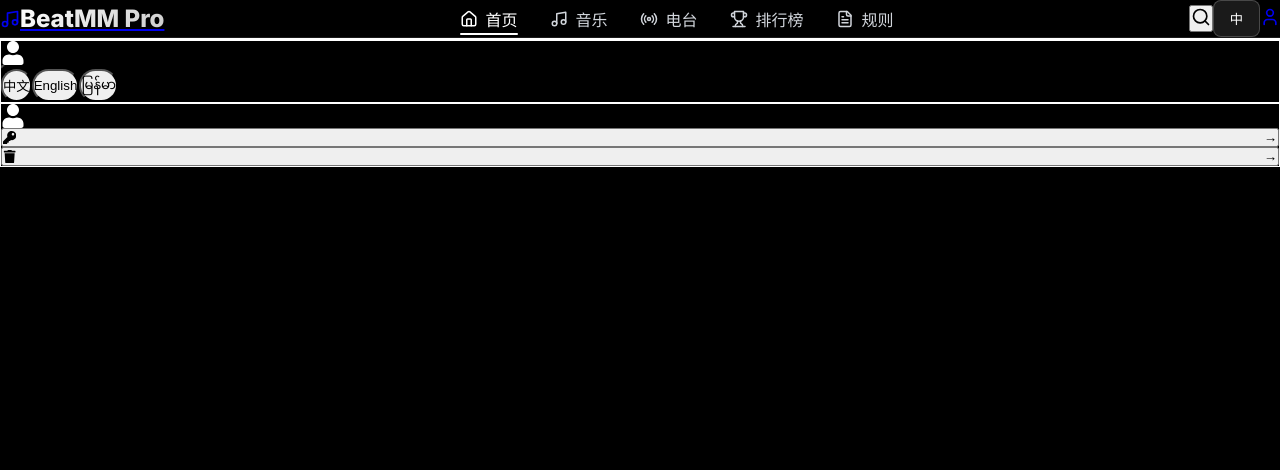
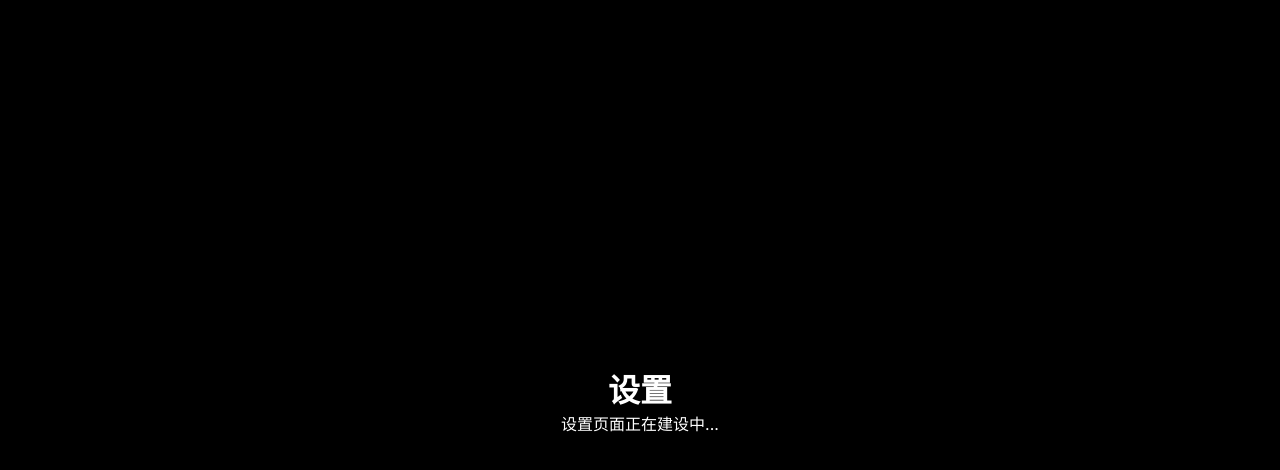
Before and after one commit to BB808B/Beatmm02, a Next.js app in the folder frontend/: page /settings in a window 1280 px wide. Shown: the top 470 px of the page. Built offline with nearby package versions, Linux system fonts and the light colour scheme.

Commit message:
Update page.tsx

```diff
--- a/frontend/src/app/settings/page.tsx
+++ b/frontend/src/app/settings/page.tsx
@@ -1,242 +1,15 @@
-'use client';
+// file: frontend/src/app/settings/page.tsx
+import React from 'react';
 
-import React, { useState, useEffect } from 'react';
-import { motion } from 'framer-motion';
-import { FaMoon, FaSun, FaBell, FaShieldAlt, FaKey, FaTrash, FaGlobe, FaUser } from 'react-icons/fa'; // 确保这里包含了 FaUser
-import NavbarComponent from '@/components/Navbar';
-import { TranslationType, Language } from '@/types';
-
-export default function SettingsPage() {
-  const [currentLang, setCurrentLang] = useState<Language>('zh');
-  const [translations, setTranslations] = useState<TranslationType | null>(null);
-  const [loading, setLoading] = useState(true);
-  const [theme, setTheme] = useState<'light' | 'dark'>('dark'); // Assuming a default dark theme
-
-  useEffect(() => {
-    // Load theme from localStorage if available
-    const savedTheme = localStorage.getItem('theme');
-    if (savedTheme === 'light' || savedTheme === 'dark') {
-      setTheme(savedTheme);
-      document.documentElement.classList.toggle('dark', savedTheme === 'dark');
-      document.documentElement.classList.toggle('light', savedTheme === 'light'); // Ensure light class is also toggled
-    } else {
-      // Default to dark if no theme is saved
-      document.documentElement.classList.add('dark');
-    }
-
-    const loadTranslations = async () => {
-      try {
-        const response = await fetch(`/locales/${currentLang}.json`);
-        if (!response.ok) {
-          throw new Error('Failed to load translations');
-        }
-        const data = await response.json();
-        setTranslations(data);
-      } catch (error) {
-        console.error('Failed to load translations:', error);
-        // Fallback or default translations if loading fails
-        setTranslations({
-          common: {
-            loading: '加载中...',
-            subscribe: '立即订阅',
-            freeTrial: '免费试用',
-            popular: '热门',
-            search: '搜索'
-          },
-          navbar: {
-            home: '首页',
-            music: '音乐',
-            radio: '电台',
-            charts: '排行榜',
-            rules: '规则'
-          },
-          nav: {
-            home: '首页',
-            music: '音乐',
-            radio: '电台',
-            charts: '排行榜',
-            rules: '规则',
-            login: '登录',
-            dj: 'DJ',
-            live: '直播',
-            ranking: '排名',
-            profile: '个人资料',
-            register: '注册',
-            logout: '登出',
-            settings: '设置'
-          },
-          hero: {
-            title: 'BeatMM Pro',
-            subtitle: '缅甸领先的音乐流媒体平台，发现无尽音乐世界'
-          },
-          pricing: {
-            title: '选择您的套餐',
-            basic: '基础套餐',
-            premium: '高级套餐',
-            vip: 'VIP套餐',
-            month: '月',
-            features: {
-              unlimited: '无限音乐流',
-              hq: '高品质音质',
-              offline: '离线收听',
-              exclusive: '独家内容',
-              early: '抢先体验新歌'
-            },
-            mostPopular: '最受欢迎'
-          },
-          settings: {
-            title: '设置',
-            subtitle: '个性化您的应用体验和管理您的账户。',
-            appearance: '外观',
-            theme: '主题',
-            language: '语言',
-            accountManagement: '账户管理',
-            changePassword: '更改密码',
-            deleteAccount: '删除账户',
-            darkMode: '深色模式',
-            lightMode: '浅色模式'
-          }
-        });
-      } finally {
-        setLoading(false);
-      }
-    };
-
-    loadTranslations();
-  }, [currentLang]);
-
-  const toggleTheme = () => {
-    const newTheme = theme === 'dark' ? 'light' : 'dark';
-    setTheme(newTheme);
-    localStorage.setItem('theme', newTheme);
-    document.documentElement.classList.toggle('dark', newTheme === 'dark');
-    document.documentElement.classList.toggle('light', newTheme === 'light'); // Ensure light class is also toggled
-  };
-
-  if (loading || !translations) {
-    return (
-      <div className="min-h-screen flex items-center justify-center">
-        <div className="text-white">加载中...</div>
-      </div>
-    );
-  }
-
-  const settingsContent = translations.settings;
-
+const SettingsPage = () => {
   return (
-    <div className={`min-h-screen ${theme === 'dark' ? 'bg-gradient-to-br from-gray-900 via-purple-900 to-violet-900 text-white' : 'bg-gradient-to-br from-blue-100 via-purple-100 to-pink-100 text-gray-800'}`}>
-      <NavbarComponent
-        currentLang={currentLang}
-        onLanguageChange={setCurrentLang}
-        translations={translations}
-      />
-
-      <div className="container mx-auto px-4 py-8 pt-24">
-        <motion.div
-          initial={{ opacity: 0, y: 20 }}
-          animate={{ opacity: 1, y: 0 }}
-          transition={{ duration: 0.5 }}
-          className={`${theme === 'dark' ? 'bg-white/10 border-white/20' : 'bg-white/50 border-gray-300'} backdrop-blur-lg rounded-2xl p-8 mb-8 border`}
-        >
-          <h1 className="text-4xl font-bold mb-4">{settingsContent?.title}</h1>
-          <p className="text-lg text-gray-300">
-            {settingsContent?.subtitle}
-          </p>
-        </motion.div>
-
-        <div className="grid grid-cols-1 lg:grid-cols-2 gap-8">
-          {/* Appearance Settings */}
-          <motion.div
-            initial={{ opacity: 0, y: 20 }}
-            animate={{ opacity: 1, y: 0 }}
-            transition={{ duration: 0.5, delay: 0.1 }}
-            className={`${theme === 'dark' ? 'bg-white/10 border-white/20' : 'bg-white/50 border-gray-300'} backdrop-blur-lg rounded-2xl p-8 border`}
-          >
-            <h2 className="text-2xl font-bold mb-6 flex items-center">
-              {/* 根据指南，这里用 FaUser 来替代之前可能出现问题的 FaPalette */}
-              <FaUser className="mr-3 text-purple-400" /> {settingsContent?.appearance}
-            </h2>
-            <div className="space-y-4">
-              {/* Theme Toggle */}
-              <div>
-                <h3 className="text-xl font-semibold mb-3">{settingsContent?.theme}</h3>
-                <div className="flex space-x-4">
-                  <button
-                    onClick={toggleTheme}
-                    className={`px-6 py-2 rounded-full transition-all duration-300 ${
-                      theme === 'dark'
-                        ? 'bg-purple-600 text-white hover:bg-purple-700'
-                        : 'bg-gray-200 text-gray-800 hover:bg-gray-300'
-                    }`}
-                  >
-                    {theme === 'dark' ? settingsContent?.darkMode : settingsContent?.lightMode}
-                  </button>
-                </div>
-              </div>
-
-              {/* Language Selection */}
-              <div>
-                <h3 className="text-xl font-semibold mb-3">{settingsContent?.language}</h3>
-                <div className="flex space-x-4">
-                  <button
-                    onClick={() => setCurrentLang('zh')}
-                    className={`px-4 py-2 rounded-full transition-all duration-200 ${
-                      currentLang === 'zh' ? 'bg-blue-600 text-white' : 'bg-gray-200 text-gray-800 hover:bg-gray-300 dark:bg-white/10 dark:text-white'
-                    }`}
-                  >
-                    中文
-                  </button>
-                  <button
-                    onClick={() => setCurrentLang('en')}
-                    className={`px-4 py-2 rounded-full transition-all duration-200 ${
-                      currentLang === 'en' ? 'bg-blue-600 text-white' : 'bg-gray-200 text-gray-800 hover:bg-gray-300 dark:bg-white/10 dark:text-white'
-                    }`}
-                  >
-                    English
-                  </button>
-                  <button
-                    onClick={() => setCurrentLang('my')}
-                    className={`px-4 py-2 rounded-full transition-all duration-200 ${
-                      currentLang === 'my' ? 'bg-blue-600 text-white' : 'bg-gray-200 text-gray-800 hover:bg-gray-300 dark:bg-white/10 dark:text-white'
-                    }`}
-                  >
-                    မြန်မာ
-                  </button>
-                </div>
-              </div>
-            </div>
-          </motion.div>
-
-          {/* Account Management */}
-          <motion.div
-            initial={{ opacity: 0, y: 20 }}
-            animate={{ opacity: 1, y: 0 }}
-            transition={{ duration: 0.5, delay: 0.2 }}
-            className={`${theme === 'dark' ? 'bg-white/10 border-white/20' : 'bg-white/50 border-gray-300'} backdrop-blur-lg rounded-2xl p-8 border`}
-          >
-            <h2 className="text-2xl font-bold mb-6 flex items-center">
-              <FaUser className="mr-3 text-cyan-400" /> {settingsContent?.accountManagement}
-            </h2>
-            <div className="space-y-4">
-              <button className="w-full flex items-center justify-between p-4 bg-white/5 rounded-lg hover:bg-white/10 transition-colors">
-                <div className="flex items-center space-x-3">
-                  <FaKey className="text-green-400" />
-                  <span className="text-white">{settingsContent?.changePassword}</span>
-                </div>
-                <span className="text-gray-400">→</span>
-              </button>
-
-              <button className="w-full flex items-center justify-between p-4 bg-white/5 rounded-lg hover:bg-white/10 transition-colors">
-                <div className="flex items-center space-x-3">
-                  <FaTrash className="text-red-400" />
-                  <span className="text-white">{settingsContent?.deleteAccount}</span>
-                </div>
-                <span className="text-gray-400">→</span>
-              </button>
-            </div>
-          </motion.div>
-        </div>
+    <div className="min-h-screen bg-black text-white flex items-center justify-center">
+      <div className="text-center p-8">
+        <h1 className="text-4xl font-bold mb-4">设置</h1>
+        <p className="text-lg text-gray-400">设置页面正在建设中...</p>
       </div>
     </div>
   );
-}
+};
+
+export default SettingsPage;
```
